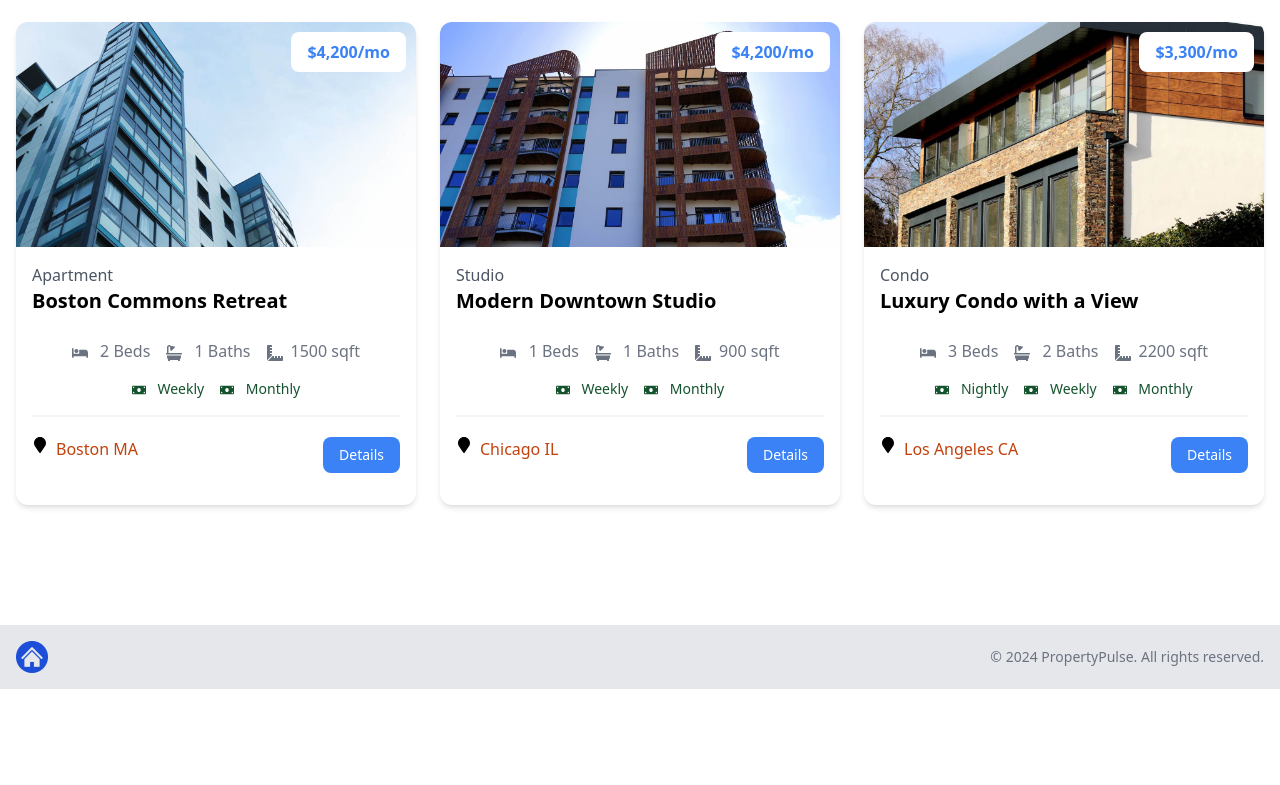
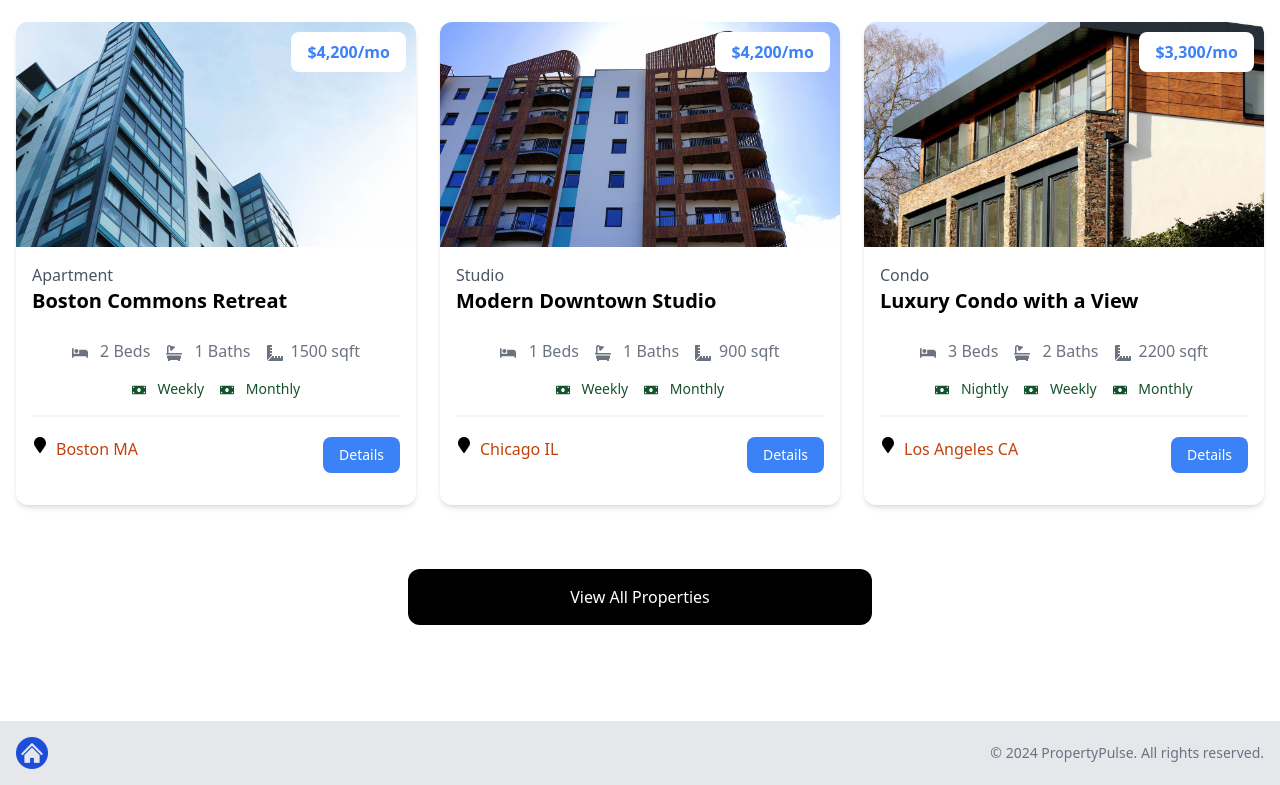
Before and after one commit to MichaelWiss/realestestate, a Next.js app: page / in a window 1280 px wide. Shown: the part 723-1508 px from the top of the page. Before the commit the page ends 1412 px from the top, so only its background shows below. Built offline with nearby package versions, Linux system fonts and the light colour scheme.

Commit message:
className

```diff
--- a/components/HomeProperties.jsx
+++ b/components/HomeProperties.jsx
@@ -1,6 +1,7 @@
 import React from 'react'
 import properties from '@/properties.json';
 import PropertyCard from '@/components/PropertyCard';
+import Link from 'next/link';
 
 
 const HomeProperties = () => {
@@ -9,6 +10,7 @@
         .slice(0, 3);
 
   return (
+    <>
     <section className="px-4 py-6">
       <div className="container-xl lg:container m-auto">
         <h2 className="text-3xl font-bold text-blue-500 mb-6 text-center">
@@ -20,10 +22,19 @@
             ) : recentProperties.map((property) => (
                 <PropertyCard key={property._id} property={ property } />
             )) }
-        </div>
-        </div>
-        </section>
-  )
-}
+         </div>
+       </div>
+    </section>
+
+    <section className="m-auto max-w-lg my-10 px-6">
+            <Link
+                href="./properties"
+                className="block bg-black text-white text-center py-4 px-6 rounded-xl hover:bg-gray-700"
+                >View All Properties
+                </Link>
+    </section>
+    </>
+  );
+};
 
 export default HomeProperties
```
